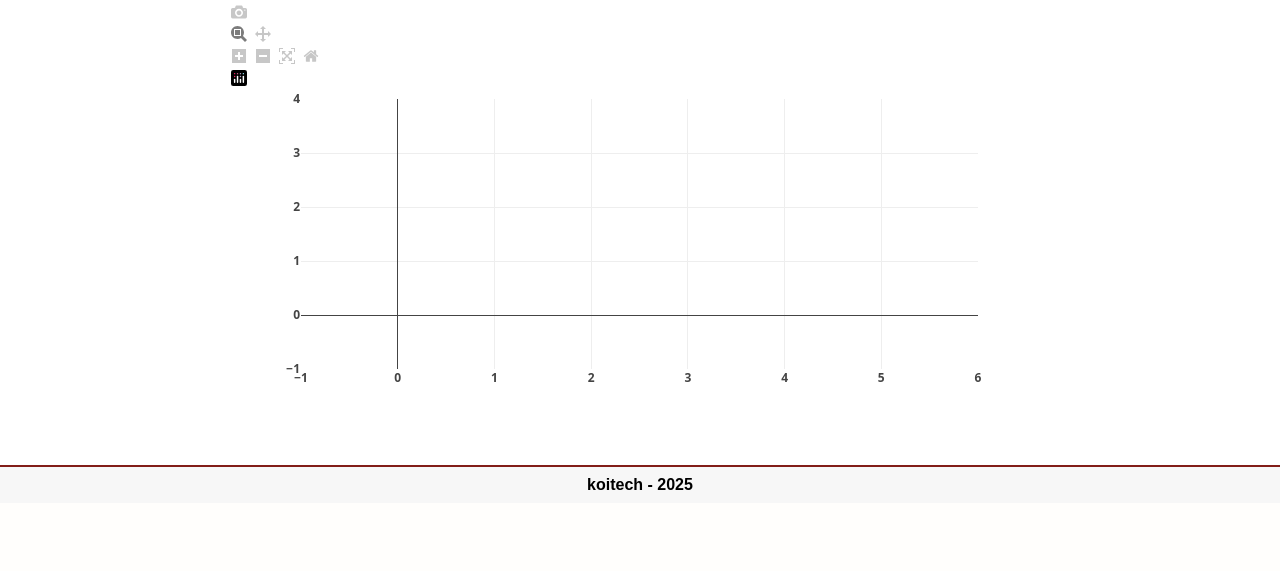
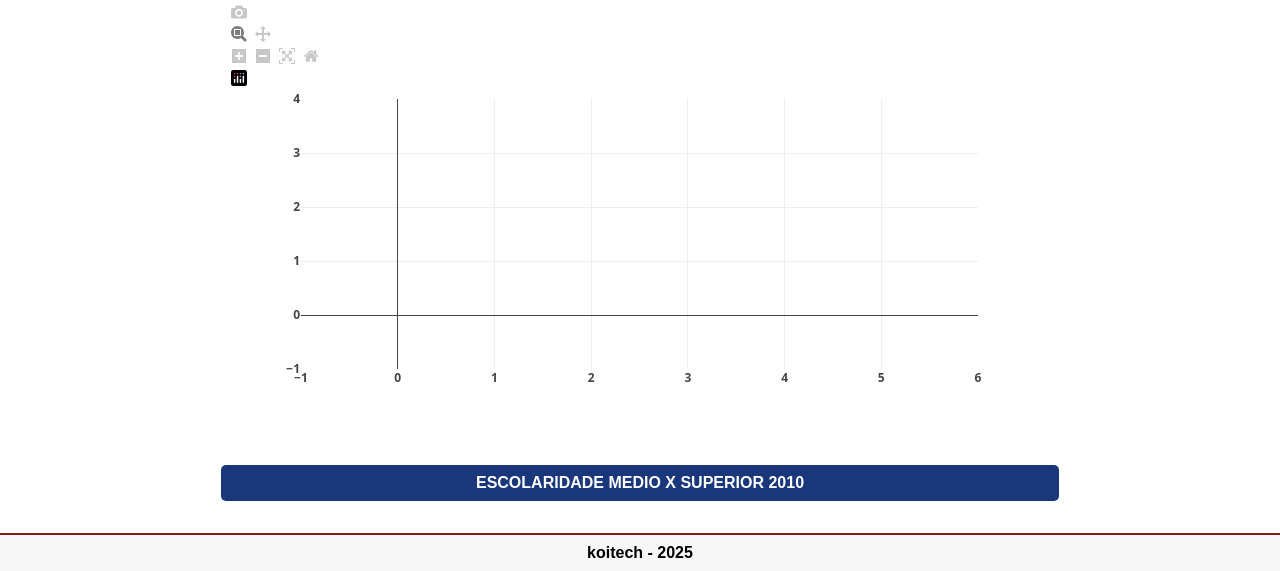
Before and after one commit to koitech-API/ProjectAPI, a Flask app: template src/templates/index.html in a window 1280 px wide. Shown: the part 1317-1888 px from the top of the page. Before the commit the page ends 1807 px from the top, so only its background shows below. Run offline with Flask 3, Linux system fonts and the light colour scheme; the template is opened without the code that fills it, so the values that code supplies are empty; some libraries are stand-ins or nearby versions.

Commit message:
<feat>: adicionando gráficos sobre escolaridade

```diff
--- a/src/templates/index.html
+++ b/src/templates/index.html
@@ -59,6 +59,18 @@
       </script>
       <!-- fim gráfico 02 -->
     </article>
+
+    <summary class="tituloGrafico">ESCOLARIDADE MEDIO X SUPERIOR 2010</summary>
+    <article class="graficos">
+      <!-- gráfico 03 -->
+      <div id="escolaridade_medio_superior_2010"></div>
+      <script src="https://cdn.plot.ly/plotly-latest.min.js"></script>
+      <script>
+        var grafico = {{ escolaridade_medio_superior_2010_json | tojson | safe }};
+        Plotly.newPlot('razao_jovens_ocupacao_2010', grafico.data, grafico.layout);
+      </script>
+      <!-- fim gráfico 03 -->
+    </article>
     <!-- fim conteúdo principal -->
 
     <!-- rodapé -->
```
